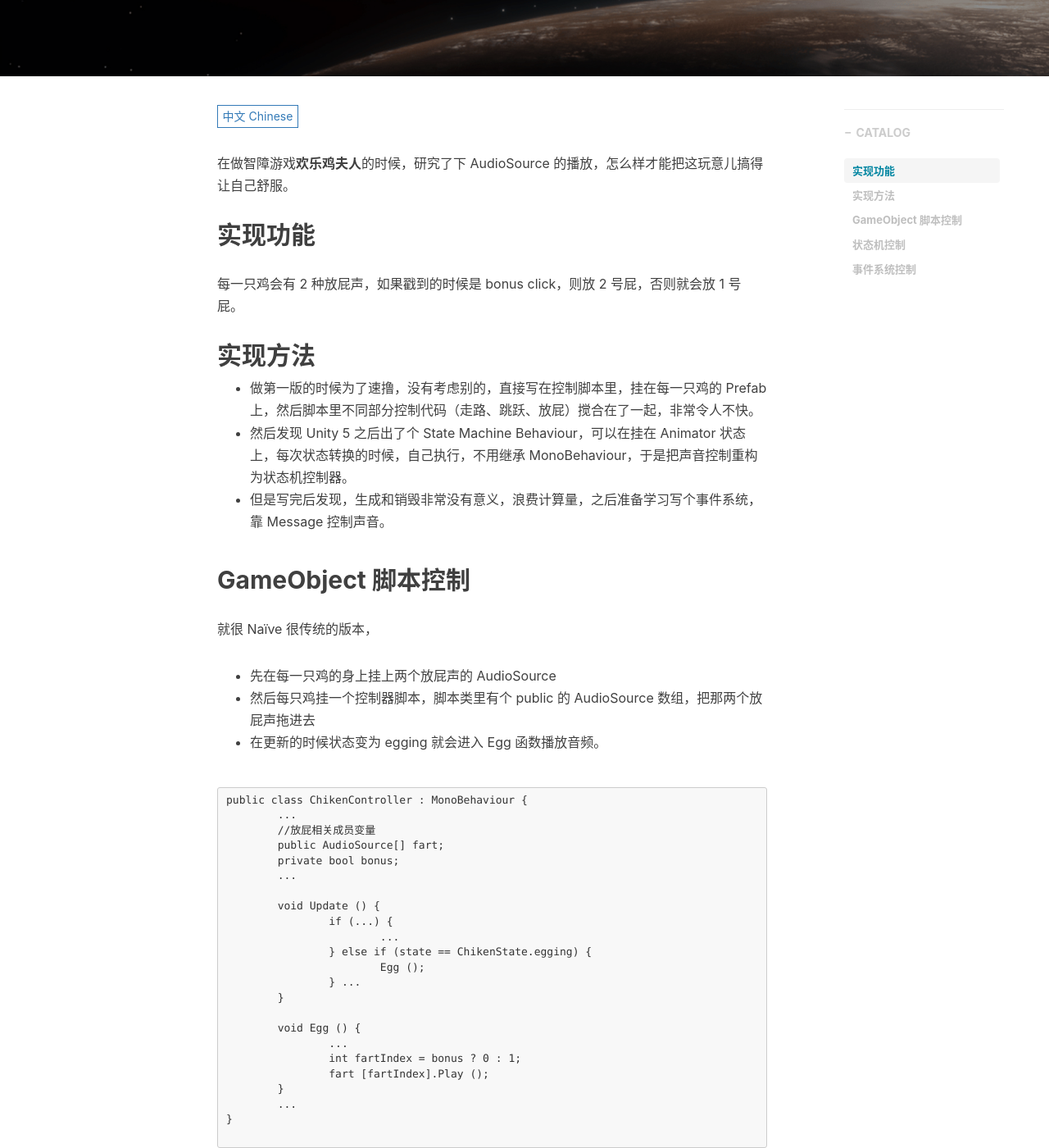
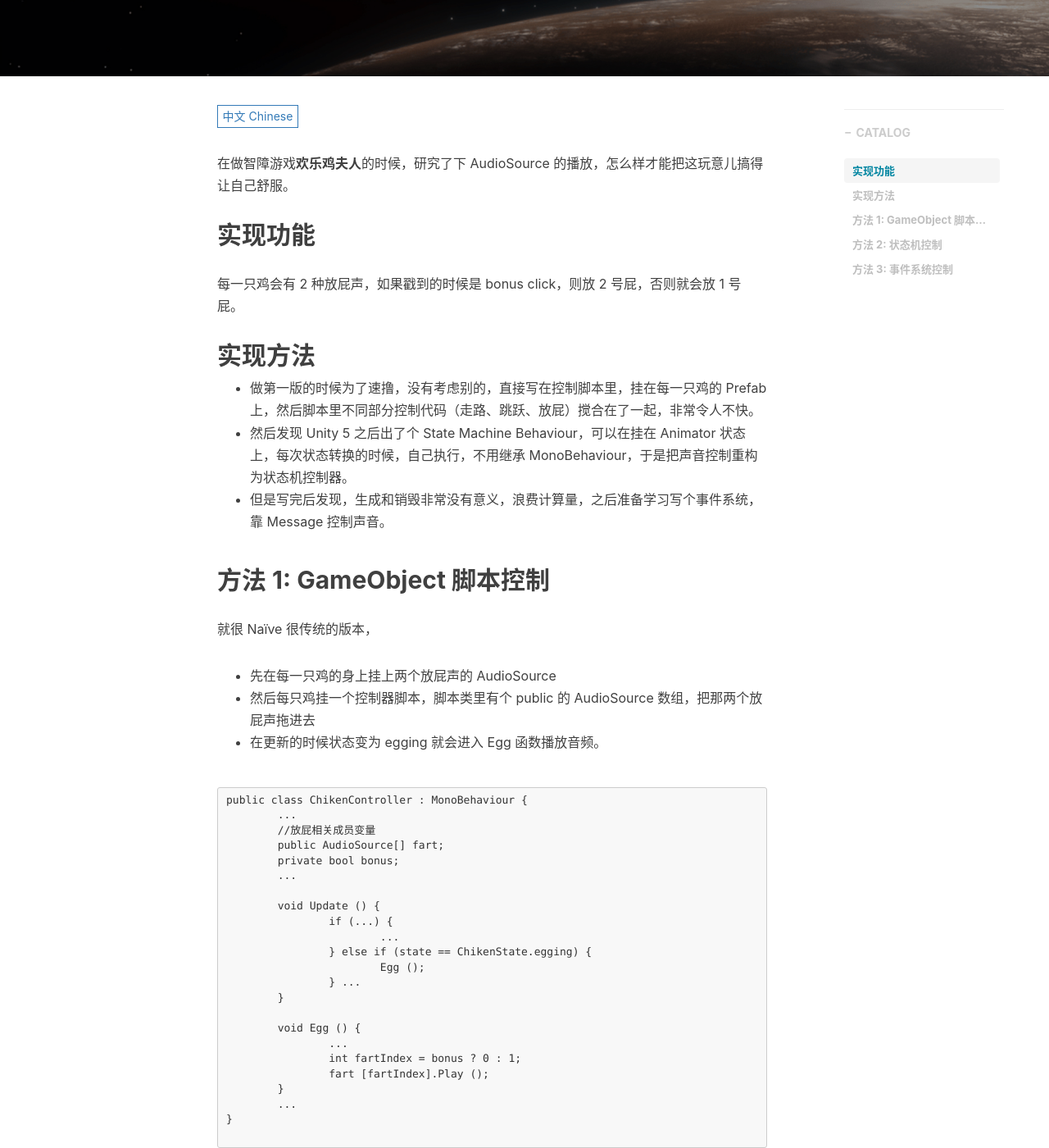
Before and after one commit to jyfmidi/jyfmidiJekyllBack, a Jekyll site: the page built from _posts/2017-12-16-unity-state-machine-audio.markdown, in a window 1280 px wide and 1400 px high, scrolled down 430 px. Shown: the whole window at 82% size. Built offline with Jekyll 4.4.1, drawn with Linux system fonts in a browser that asks for light colours; nearby versions of some CDN libraries; comment, search, counter and statistics services are not loaded; some of the changed text lies outside the part shown.

Commit message:
change a little bit

````diff
--- a/_includes/posts/2017-12-16-unity-state-machine-audio/en.md
+++ b/_includes/posts/2017-12-16-unity-state-machine-audio/en.md
@@ -9,7 +9,7 @@ Every chicken will produce 2 fart sounds when clicked. If it is a bonus click, p
 - Afterwards I realize the StateMachineBehaviour technuque. It can be appended to a state in Animator and executed after state transfer. Then I reconstructed the controller into this pattern.
 - But in this pattern, the script needs to instantiate and destroy the audio object every time, which seems very meaningless and wasting. I panned to use Event System in the future and control the sound using *SendMessage()*.
 
-## GameObject Script
+## Method 1: GameObject Script
 Very Naïve and traditional version.
 - Add 2 AudioSource Components to every chicken
 - Add a controller script to every chicken with a public AudioSource Array. And drag two AudioSource Components into the array
@@ -41,7 +41,7 @@ public class ChikenController : MonoBehaviour {
 
 ```
 
-## State Machine Behaviour
+## Method 2: State Machine Behaviour
 
 In Animator, we can add a Behaviour script to every state. When transfer to certain state, its script will be executed. The execution time can be set manually by overwritting certain functions in [Unity StateMachineBehaviour documentation](https://docs.unity3d.com/ScriptReference/StateMachineBehaviour.html)
 
@@ -85,5 +85,5 @@ public class LayBehaviour : StateMachineBehaviour {
 
 ```
 
-## Event System Management
+## Method 3: Event System Management
 To be continued.
--- a/_includes/posts/2017-12-16-unity-state-machine-audio/zh.md
+++ b/_includes/posts/2017-12-16-unity-state-machine-audio/zh.md
@@ -9,7 +9,7 @@
 - 然后发现 Unity 5 之后出了个 State Machine Behaviour，可以在挂在 Animator 状态上，每次状态转换的时候，自己执行，不用继承 MonoBehaviour，于是把声音控制重构为状态机控制器。
 - 但是写完后发现，生成和销毁非常没有意义，浪费计算量，之后准备学习写个事件系统，靠 Message 控制声音。
 
-## GameObject 脚本控制
+## 方法 1: GameObject 脚本控制
 就很 Naïve 很传统的版本，
 - 先在每一只鸡的身上挂上两个放屁声的 AudioSource
 - 然后每只鸡挂一个控制器脚本，脚本类里有个 public 的 AudioSource 数组，把那两个放屁声拖进去
@@ -41,7 +41,7 @@ public class ChikenController : MonoBehaviour {
 
 ```
 
-## 状态机控制
+## 方法 2: 状态机控制
 在 Animator 中，可以为每一个状态附加上一个 Behaviour 脚本。这样，当切换到该状态的时候，就可以根据
 [Unity StateMachineBehaviour 文档](https://docs.unity3d.com/ScriptReference/StateMachineBehaviour.html) 中描述的函数，自动执行脚本。
 
@@ -85,5 +85,5 @@ public class LayBehaviour : StateMachineBehaviour {
 
 ```
 
-## 事件系统控制
+## 方法 3: 事件系统控制
 未完待续
````
